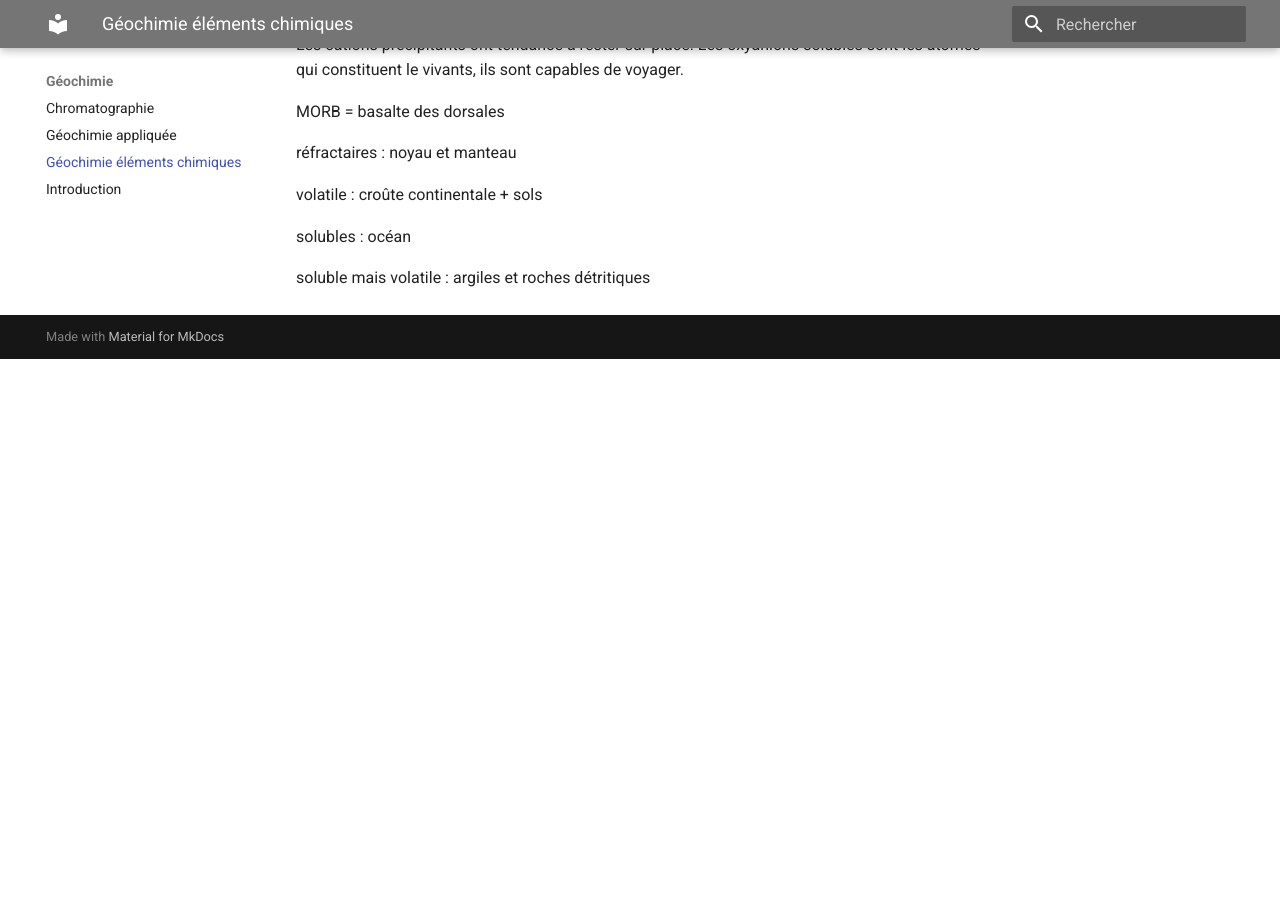
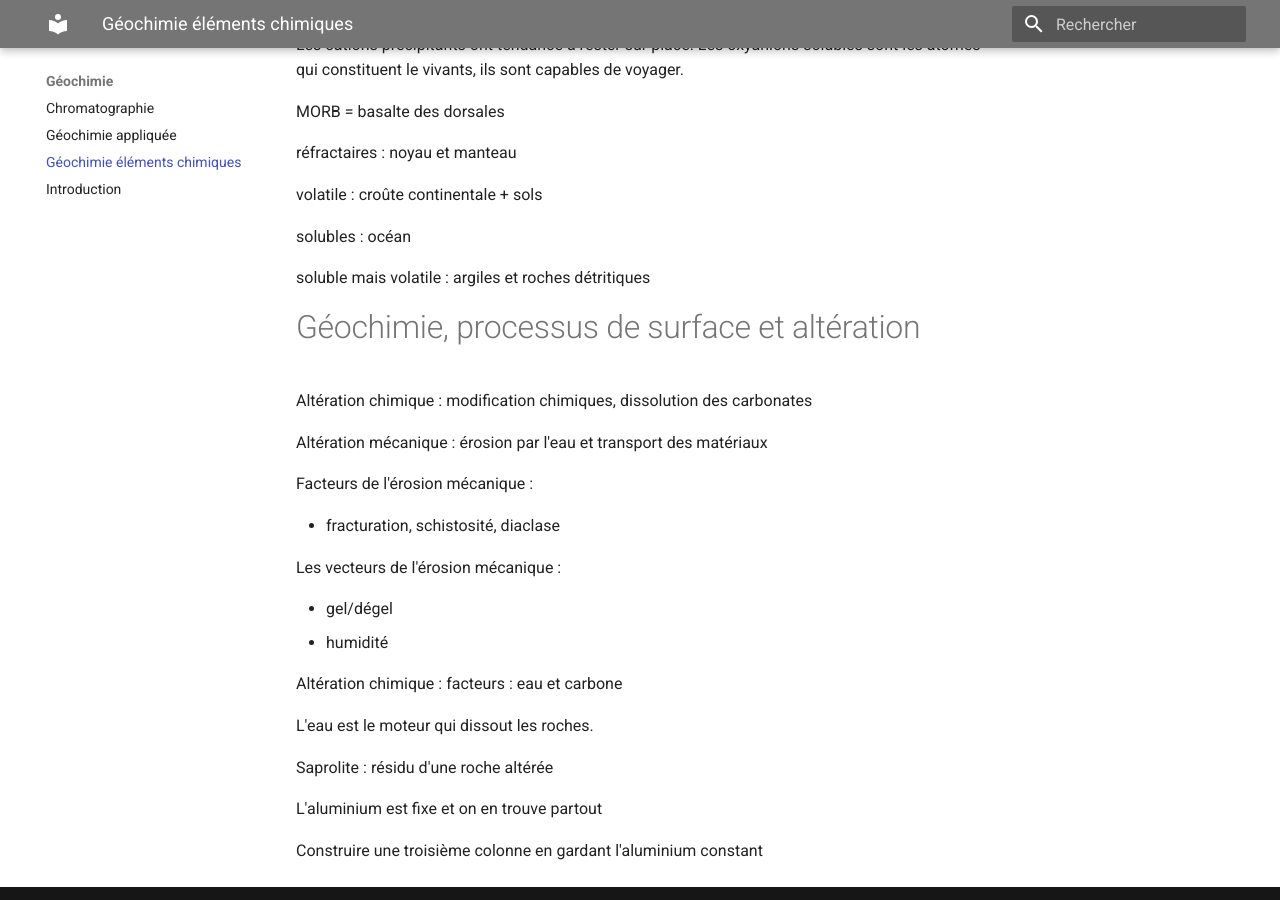
Before and after one commit to Lizeem/L3STcours, an MkDocs documentation site: the page built from Docs/Géochimie/Géochimie éléments chimiques.md, in a window 1280 px wide and 900 px high, scrolled down 1695 px. Built offline with MkDocs 1.6.1 and Material for MkDocs 9.7.7, drawn with Linux system fonts in a browser that asks for light colours; before the commit the page ends 2054 px from its top, so only the background shows below that.

Commit message:
Update géochimie des éléments

```diff
--- a/Docs/Géochimie/Géochimie éléments chimiques.md
+++ b/Docs/Géochimie/Géochimie éléments chimiques.md
@@ -64,3 +64,28 @@ volatile : croûte continentale + sols
 solubles : océan
 
 soluble mais volatile : argiles et roches détritiques
+
+# Géochimie, processus de surface et altération
+
+Altération chimique : modification chimiques, dissolution des carbonates
+
+Altération mécanique : érosion par l'eau et transport des matériaux
+
+Facteurs de l'érosion mécanique :
+
+* fracturation, schistosité, diaclase
+
+Les vecteurs de l'érosion mécanique :
+
+* gel/dégel
+* humidité
+
+Altération chimique : facteurs : eau et carbone
+
+L'eau est le moteur qui dissout les roches.
+
+Saprolite : résidu d'une roche altérée
+
+L'aluminium est fixe et on en trouve partout
+
+Construire une troisième colonne en gardant l'aluminium constant
```
